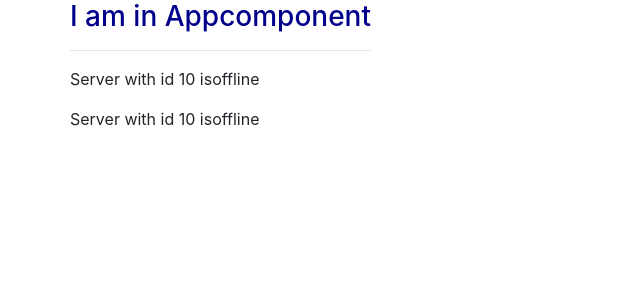
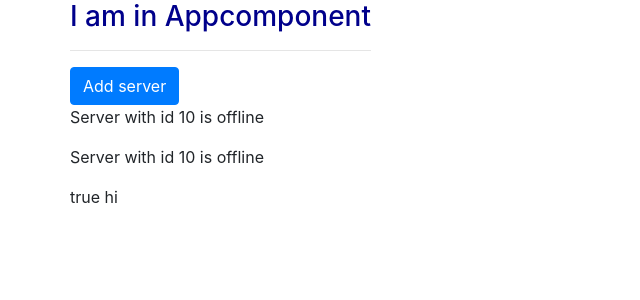
Before and after one commit to rohits2712/Angular, an Angular app: page / in a window 1280 px wide. Shown: the top 300 px of the page, without its empty margins (0-640 px from the left). Built offline with nearby package versions, Linux system fonts and the light colour scheme.

Commit message:
Property Binding

```diff
--- a/src/app/server/server.component.html
+++ b/src/app/server/server.component.html
@@ -1,2 +1,2 @@
-<p>Server with id {{serverId}} is{{getServerStatus()}} </p>
+<p>Server with id {{serverId}} is {{getServerStatus()}} </p>
 <!-- string interpolation -->
--- a/src/app/servers/servers.component.html
+++ b/src/app/servers/servers.component.html
@@ -1,2 +1,5 @@
+<button class = "btn btn-primary" [disabled]="!allowNewServer"  >Add server</button>
+<!-- (click)= "OnCreateServer()" -->
 <app-server></app-server>
 <app-server></app-server>
+<p>{{allowNewServer}} hi </p>
--- a/src/app/servers/servers.component.ts
+++ b/src/app/servers/servers.component.ts
@@ -6,8 +6,14 @@
   styleUrls: ['./servers.component.css']
 })
 export class ServersComponent implements OnInit {
+  allowNewServer = false;
 
-  constructor() { }
+  constructor() {
+      setTimeout(() => {
+        this.allowNewServer = true;
+      }, 2000);
+
+  }
 
   ngOnInit() {
   }
```
